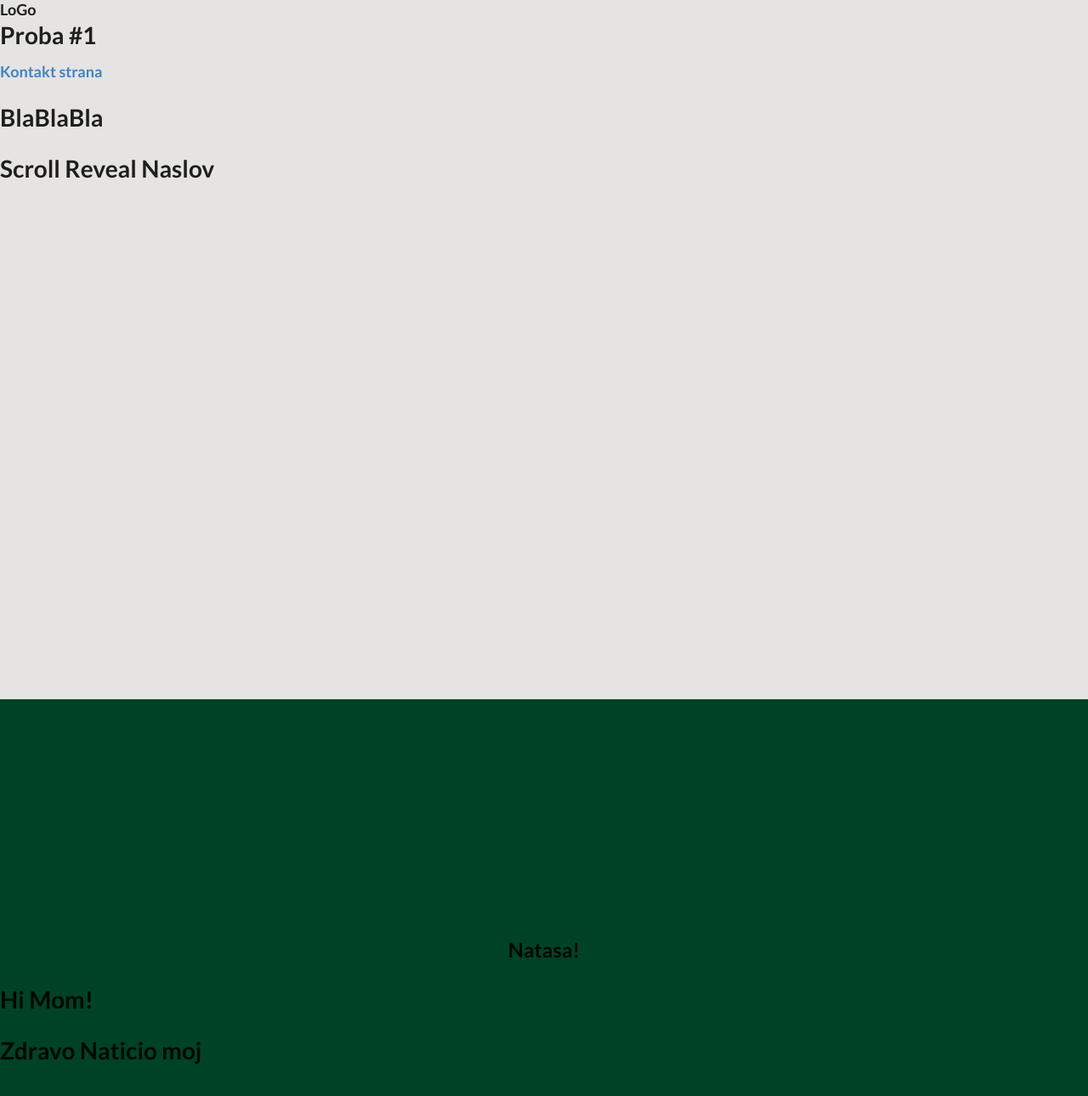
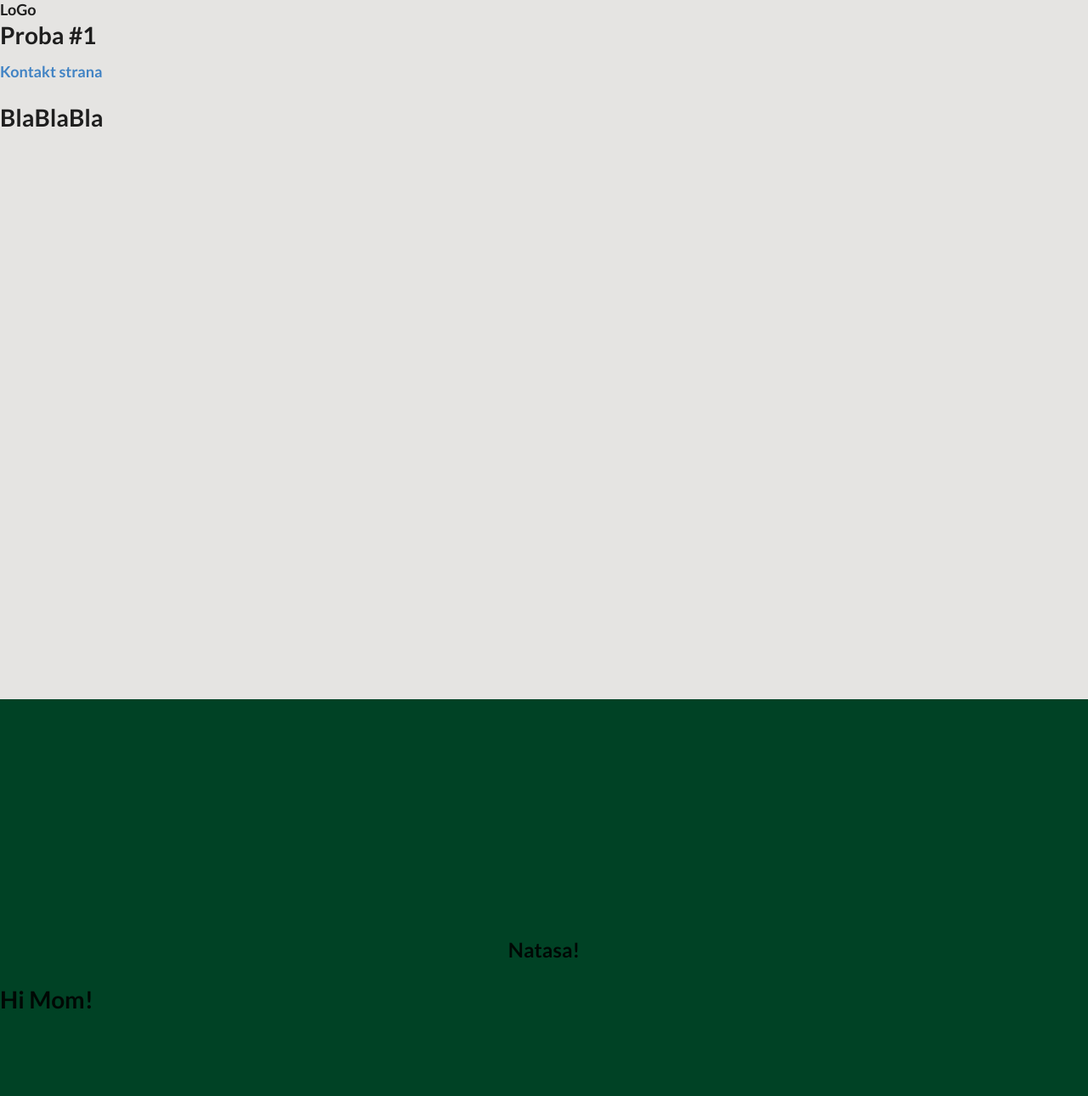
Before and after one commit to AndrejWiseman/noviQueenGatsby, a Gatsby site: page / in a window 1280 px wide. Shown: the whole page at 85% size. Built offline with nearby package versions, Linux system fonts and the light colour scheme; Gatsby itself is replaced by a stand-in of ours.

Commit message:
novi scroll reveal uklonjen

```diff
--- a/package.json
+++ b/package.json
@@ -26,7 +26,6 @@
     "gatsby-transformer-sharp": "^5.11.0",
     "react": "^18.2.0",
     "react-dom": "^18.2.0",
-    "react-reveal": "^1.2.2",
     "react-scroll-parallax": "^3.4.2",
     "sass": "^1.64.1",
     "semantic-ui-css": "^2.5.0",
--- a/src/components/Main.jsx
+++ b/src/components/Main.jsx
@@ -3,7 +3,7 @@ import { Link } from 'gatsby'
 import '../assets/css/main.scss'
 
 
-import ScrollRevealTitle from '../components/ScrollReveal';
+// import ScrollRevealTitle from '../components/ScrollReveal';
 
 
 const Main = () => {
@@ -24,7 +24,7 @@ const Main = () => {
 
                 <h1>BlaBlaBla</h1>
 
-              <ScrollRevealTitle>Scroll Reveal Naslov</ScrollRevealTitle>
+              {/*<ScrollRevealTitle>Scroll Reveal Naslov</ScrollRevealTitle>*/}
 
             </div>
 
@@ -43,9 +43,9 @@ const Main = () => {
 
               <h1  >Hi Mom!</h1>
 
-              <ScrollRevealTitle>
-                <h1>Zdravo Naticio moj</h1>
-              </ScrollRevealTitle>
+              {/*<ScrollRevealTitle>*/}
+              {/*  <h1>Zdravo Naticio moj</h1>*/}
+              {/*</ScrollRevealTitle>*/}
 
 
             </div>
--- a/src/components/ScrollReveal.jsx
+++ b/src/components/ScrollReveal.jsx
@@ -1,12 +1,12 @@
-import React from 'react';
-import { Fade } from 'react-reveal';
-
-const ScrollRevealTitle = ({ children }) => {
-  return (
-      <Fade>
-        <h1>{children}</h1>
-      </Fade>
-  );
-};
-
-export default ScrollRevealTitle;
+// import React from 'react';
+// import { Fade } from 'react-reveal';
+//
+// const ScrollRevealTitle = ({ children }) => {
+//   return (
+//       <Fade>
+//         <h1>{children}</h1>
+//       </Fade>
+//   );
+// };
+//
+// export default ScrollRevealTitle;
```
Also changed, not shown: 1 other file.
